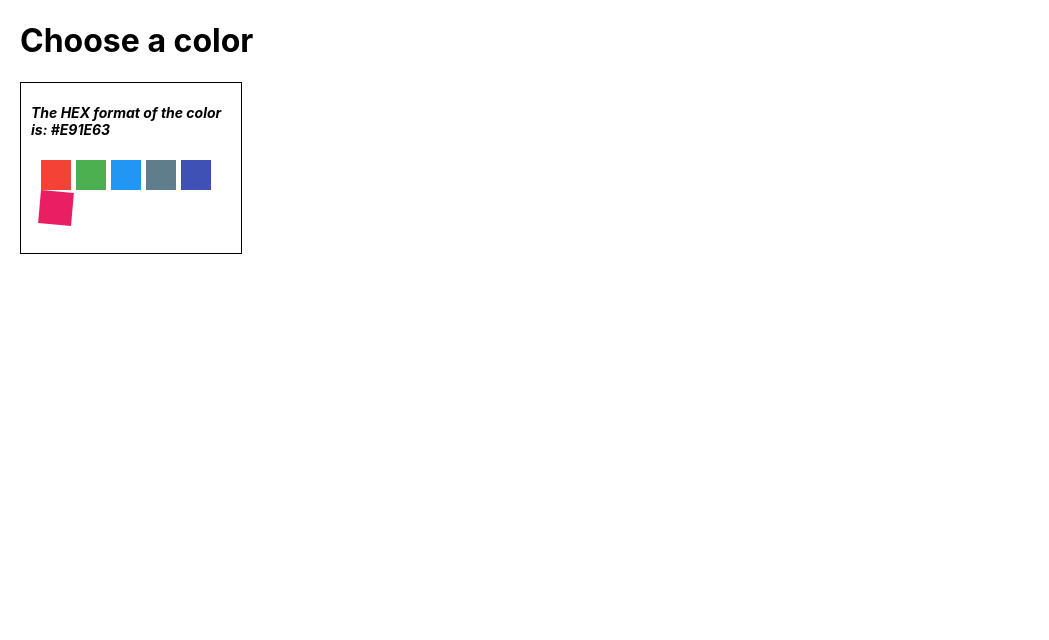
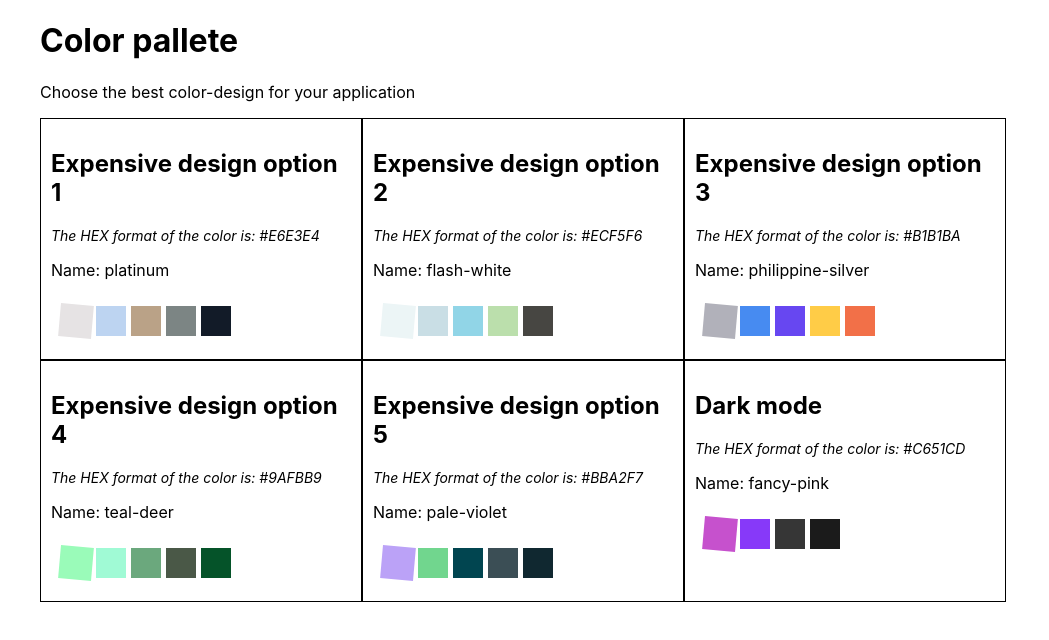
Before and after one commit to HelenFedoseeva/color-picker-react, a React (Create React App) app: page / in a window 1280 px wide. Shown: the top 640 px of the page, without its empty margins (0-1049 px from the left). Built offline with nearby package versions, Linux system fonts and the light colour scheme.

Commit message:
add-additional-picker-components

```diff
--- a/src/App.js
+++ b/src/App.js
@@ -1,22 +1,83 @@
 import React from "react";
-import ColorPicker from "./components/ColorPicker/ColorPicker";
-import Layout from "./components/Layout/Layout";
+import ColorPicker from "./components/ColorPicker";
+import Layout from "./components/Layout";
 
-const colorPickerOptions = [
-  { label: "red", color: "#F44336" },
-  { label: "green", color: "#4CAF50" },
-  { label: "blue", color: "#2196F3" },
-  { label: "grey", color: "#607D8B" },
-  { label: "indigo", color: "#3F51B5" },
-  { label: "pink", color: "#E91E63" },
+const colorPickerOption1 = [
+  { label: "platinum", color: "#E6E3E4" },
+  { label: "beau-blue", color: "#BDD4F1" },
+  { label: "pale-taupe", color: "#BAA287" },
+  { label: "html/css-grey", color: "#7C8584" },
+  { label: "dark-jungle-green", color: "#121B28" },
+];
+
+const colorPickerOption2 = [
+  { label: "flash-white", color: "#ECF5F6" },
+  { label: "columbia-blue", color: "#C9DEE5" },
+  { label: "cornFlower", color: "#91D5E7" },
+  { label: "moss-green", color: "#BBDFAC" },
+  { label: "rifle-green", color: "#474642" },
+];
+
+const colorPickerOption3 = [
+  { label: "philippine-silver", color: "#B1B1BA" },
+  { label: "blueberry", color: "#478BF1" },
+  { label: "majorelle-blue", color: "#6747F1" },
+  { label: "maize", color: "#FFCC47" },
+  { label: "chinese-orange", color: "#F27048" },
+];
+
+const colorPickerOption4 = [
+  { label: "teal-deer", color: "#9AFBB9" },
+  { label: "magic-mint", color: "#A0FAD5" },
+  { label: "shiny-shamrock", color: "#6BA87D" },
+  { label: "gray-asparagus", color: "#4A5847" },
+  { label: "forest-green", color: "#055329" },
+];
+
+const colorPickerOption5 = [
+  { label: "pale-violet", color: "#BBA2F7" },
+  { label: "malachite-green", color: "#71D68E" },
+  { label: "midnight-green", color: "#014550" },
+  { label: "outer-space", color: "#3B4E55" },
+  { label: "dark-gunmetal", color: "#102830" },
+];
+
+const colorOptionsDarkMode = [
+  { label: "fancy-pink", color: "#C651CD" },
+  { label: "violet", color: "#8739F9" },
+  { label: "dark-grey", color: "#363636" },
+  { label: "bold-grey", color: "#1B1B1B" },
 ];
 
 const App = () => {
   return (
     <>
       <Layout>
-        <h1>Choose a color</h1>
-        <ColorPicker options={colorPickerOptions} />
+        <h1>Color pallete</h1>
+        <p>Choose the best color-design for your application</p>
+        <div className="pallete-container">
+          <ColorPicker
+            options={colorPickerOption1}
+            title={"Expensive design option 1"}
+          />
+          <ColorPicker
+            options={colorPickerOption2}
+            title={"Expensive design option 2"}
+          />
+          <ColorPicker
+            options={colorPickerOption3}
+            title={"Expensive design option 3"}
+          />
+          <ColorPicker
+            options={colorPickerOption4}
+            title={"Expensive design option 4"}
+          />
+          <ColorPicker
+            options={colorPickerOption5}
+            title={"Expensive design option 5"}
+          />
+          <ColorPicker options={colorOptionsDarkMode} title={"Dark mode"} />
+        </div>
       </Layout>
     </>
   );
--- a/src/components/ColorPicker/ColorPicker.css
+++ b/src/components/ColorPicker/ColorPicker.css
@@ -1,6 +1,6 @@
 .ColorPicker{
-width: 200px;
-height: 150px;
+width: 300px;
+
 border: 1px solid #000;
 padding: 10px;
 }
--- a/src/components/ColorPicker/ColorPicker.jsx
+++ b/src/components/ColorPicker/ColorPicker.jsx
@@ -3,7 +3,7 @@ import "./ColorPicker.css";
 
 class ColorPicker extends Component {
   state = {
-    activeOptionIdx: 5,
+    activeOptionIdx: 0,
   }
 
   setActiveIdx = (index) => {
@@ -22,11 +22,15 @@ class ColorPicker extends Component {
   }
 
   render() {
-    const {color} = this.props.options[this.state.activeOptionIdx];
+    const {color, label} = this.props.options[this.state.activeOptionIdx];
 
 
-     return (<div className="ColorPicker">
-       <h2 className="ColorPicker__title">The HEX format of the color is: <span>{ color }</span></h2>
+
+
+    return (<div className="ColorPicker">
+      <h2>{ this.props.title}</h2>
+       <p className="ColorPicker__title">The HEX format of the color is: <span>{color}</span> </p>
+       <p>Name: { label}</p>
       <div className="colorPicker__container">
          {this.props.options.map(({ label, color }, index) => {
 
--- /dev/null
+++ b/src/components/ColorPicker/index.js
@@ -0,0 +1 @@
+export {default}  from './ColorPicker'
--- a/src/components/Layout/Layout.css
+++ b/src/components/Layout/Layout.css
@@ -1,4 +1,5 @@
 .container{
     width: 1200px;
     padding: 0px 20px;
+    margin: 0 auto;
 }
--- /dev/null
+++ b/src/components/Layout/index.js
@@ -0,0 +1 @@
+export { default } from "./Layout";
--- a/src/index.css
+++ b/src/index.css
@@ -11,3 +11,9 @@ code {
   font-family: source-code-pro, Menlo, Monaco, Consolas, 'Courier New',
     monospace;
 }
+
+
+.pallete-container{
+  display: flex;
+  flex-wrap: wrap;
+}
```
